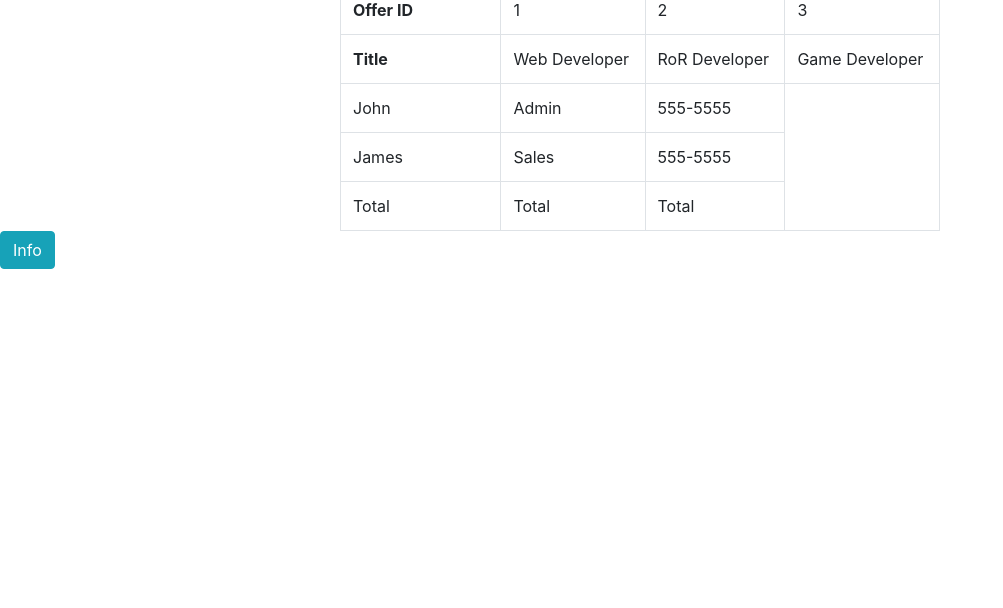
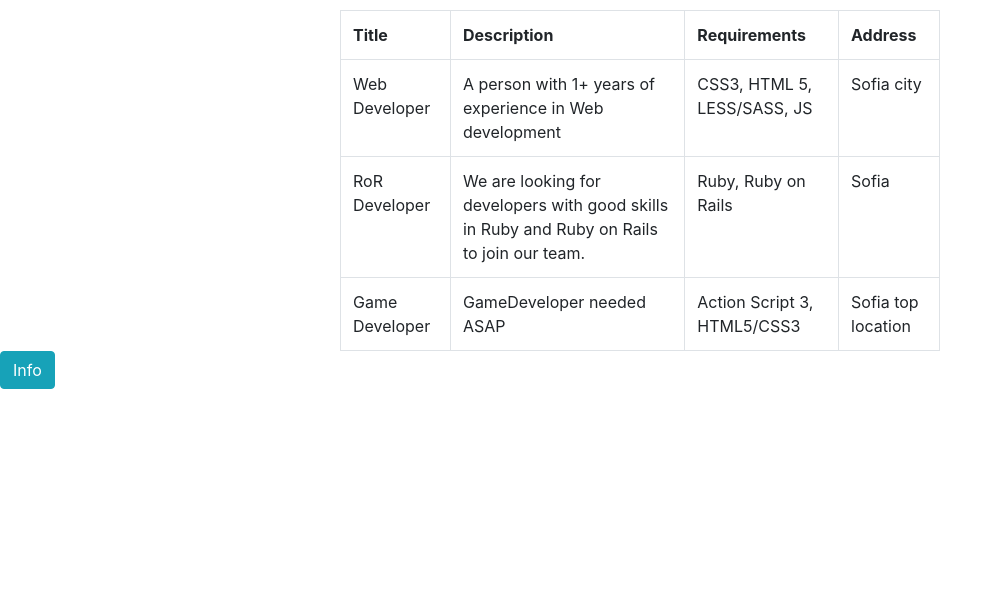
Before and after one commit to Petya-Naumova/JobApplications, a plain HTML site: page index.html in a window 1280 px wide. Shown: the part 192-800 px from the top of the page, without its empty margins (0-1003 px from the left). Drawn offline with nearby package versions, Linux system fonts and the light colour scheme.

Commit message:
Added a for loop which loops throuh the array of the objects length and insert all the properties of instancies of the objects to new table rows and cells

```diff
--- a/index.html
+++ b/index.html
@@ -17,40 +17,15 @@
    </head>
    <body>
       <div style="margin-top: 10%;">
-         <table style="width: 600px; margin: 0 auto;" class="table table-bordered table-hover">
+         <div style="width: 600px; margin: 0 auto; margin-bottom: 2%;"><h1>Job Applications</h1></div>
+         <table id="JobOffersList" style="width: 600px; margin: 0 auto;" class="table table-bordered table-hover">
                <tr class="active">
-                  <th>Job Applications</th>
+                  <th>Title</th>
                   <th>Description</th>
                   <th>Requirements</th>
                   <th>Address</th>
                </tr>
-               <tr>
-                  <th class="active">Offer ID</th>
-                  <td>1</td>
-                  <td>2</td>
-                  <td>3</td>
-               </tr>
-               <tr>
-                  <th class="active">Title</th>
-                  <td class="success">Web Developer</td>
-                  <td class="success">RoR Developer</td>
-                  <td class="success">Game Developer</td>
-               </tr>
-               <tr class="warning">
-                  <td>John</td>
-                  <td>Admin</td>
-                  <td>555-5555</td>
-               </tr>
-               <tr class="danger">
-                  <td>James</td>
-                  <td>Sales</td>
-                  <td>555-5555</td>
-               </tr>
-               <tr class="info">
-                  <td class="danger">Total</td>
-                  <td>Total</td>
-                  <td>Total</td>
-               </tr>
+
          </table>
          <button type="button" class="btn btn-info">Info</button>
       </div>
--- a/js/inner.js
+++ b/js/inner.js
@@ -10,7 +10,6 @@ function JobOffer(id, title, description, requirements, address){
  var  RoRDeveloper = new JobOffer(2, "RoR Developer", "We are looking for developers with good skills in Ruby and Ruby on Rails to join our team.", "Ruby, Ruby on Rails", "Sofia");
  var  GameDeveloper = new JobOffer(3,"Game Developer", "GameDeveloper needed ASAP", "Action Script 3, HTML5/CSS3", "Sofia top location");
  JobOffersContainer.push(WebDeveloper,RoRDeveloper,GameDeveloper);
- console.log(JobOffersContainer);
 function Applicant(id, name, email, experience){
 	this.id = id;
 	this.name = name;
@@ -25,5 +24,18 @@ var Petya = new Applicant(2, "Petya", "petya@gmail.com", "2 years and a half");
 var Bilyana = new Applicant(3, "Bilyana", "bilyana@abv.bg", "less than a year");
 
 window.addEventListener("load", function(){
+	var JobOffersList = document.getElementById("JobOffersList");
+	for(var i=0;i<JobOffersContainer.length;i++){
+		var newRow = JobOffersList.insertRow(-1);
+		var TitleCell = newRow.insertCell(-1);
+		TitleCell.innerHTML = JobOffersContainer[i].title;
+		var descriptionCell = newRow.insertCell(-1);
+		descriptionCell.innerHTML = JobOffersContainer[i].description;
+		var requirementsCell = newRow.insertCell(-1);
+		requirementsCell.innerHTML = JobOffersContainer[i].requirements;
+		var addressCell = newRow.insertCell(-1);
+		addressCell.innerHTML = JobOffersContainer[i].address;
 
+
+	}
 })
```
